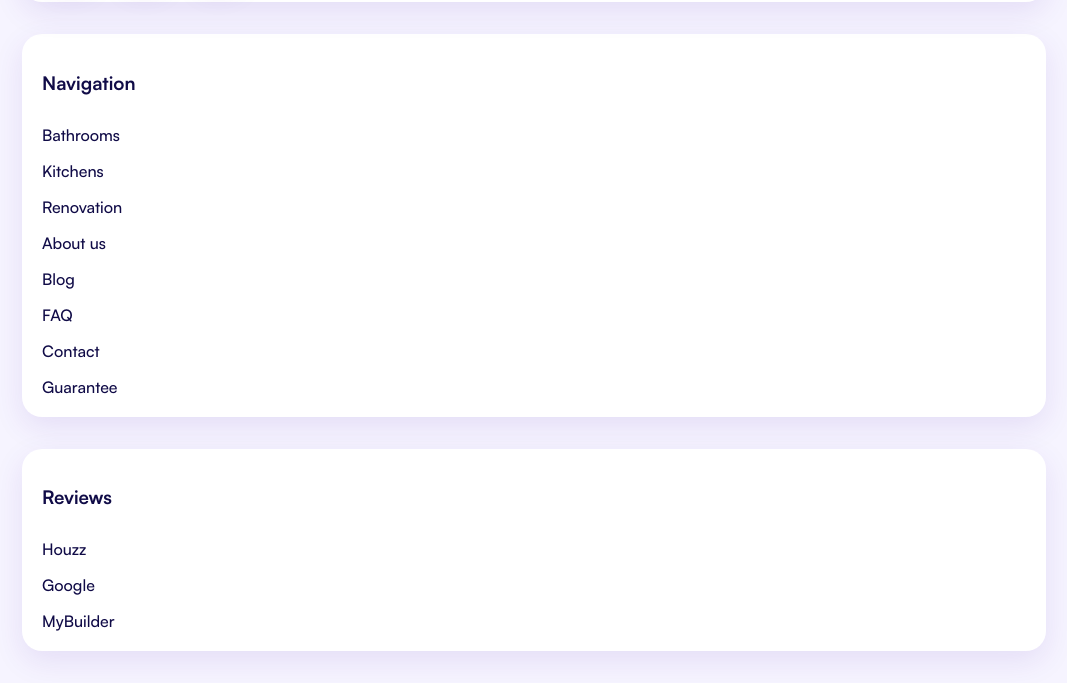
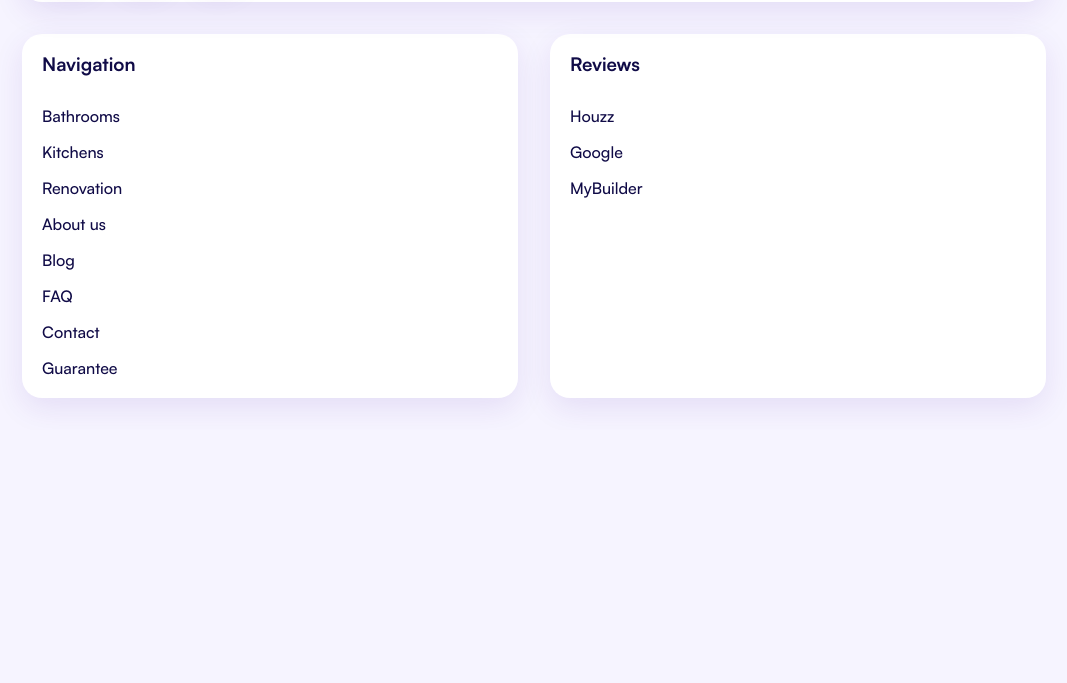
Before and after one commit to ginostoian/bhs-v1, a plain HTML site: page index.html in a window 1280 px wide. Shown: the part 1702-2385 px from the top of the page, without its empty margins (106-1173 px from the left). After the commit the page ends 2132 px from the top, so only its background shows below. Drawn offline with Linux system fonts and the light colour scheme; a script that the page names is missing.

Commit message:
add media query for 2 column footer

```diff
--- a/assets/css/index.css
+++ b/assets/css/index.css
@@ -604,6 +604,7 @@ a:hover {
     color: var(--text-primary);
     font-weight: black;
     margin-bottom: 2rem;
+    margin-top: 0;
 }
 
 .footer__quarter-link-wrapper {
@@ -640,6 +641,18 @@ a:hover {
     }
 }
 
+@media (min-width: 768px) {
+    .footer__quarter-wrapper {
+        display: flex;
+        gap: 2rem;
+    }
+
+    .footer__body-quarter {
+        width: 50%;
+        margin-bottom: 2rem;
+    }
+}
+
 @media(min-width: 980px) {
     .footer__subscribe {
         display: flex;
--- a/index.html
+++ b/index.html
@@ -171,6 +171,7 @@
                     </div>
                 </div>
 
+                <div class="footer__quarter-wrapper">
                     <div class="footer__body-quarter">
                         <h3 class="footer__quarter-title">Navigation</h3>
 
@@ -196,6 +197,7 @@
                         </div>
                     </div>
                 </div>
+            </div>
         </footer>
 
     </main>
```
Lines whose indentation alone changed are shown as unchanged.
